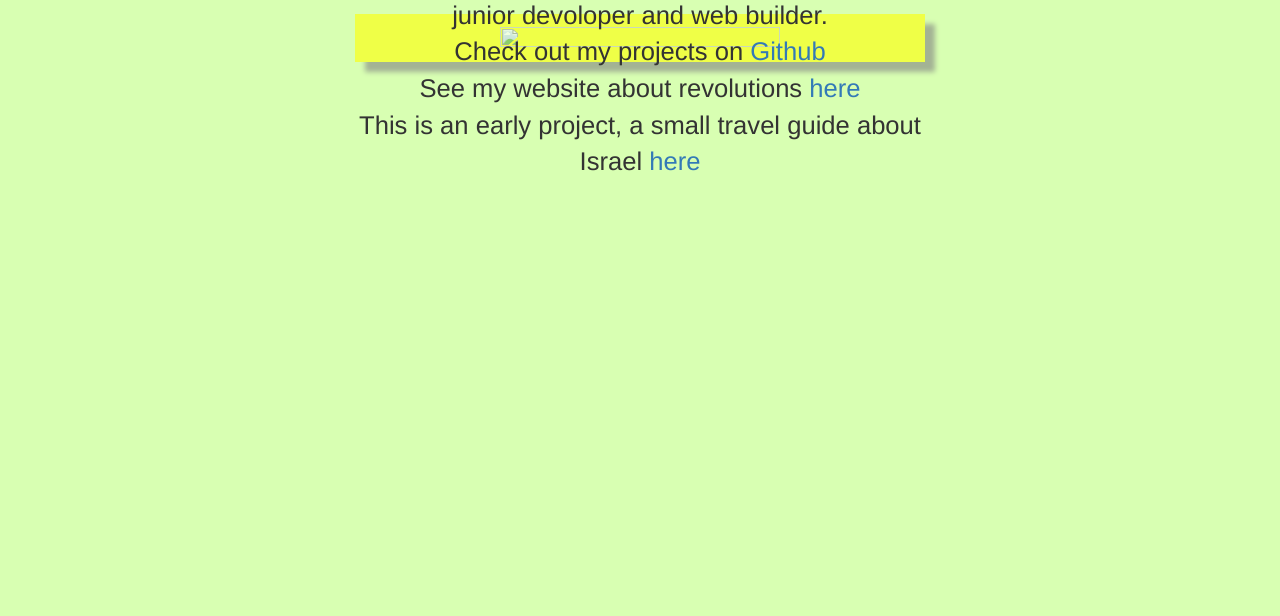
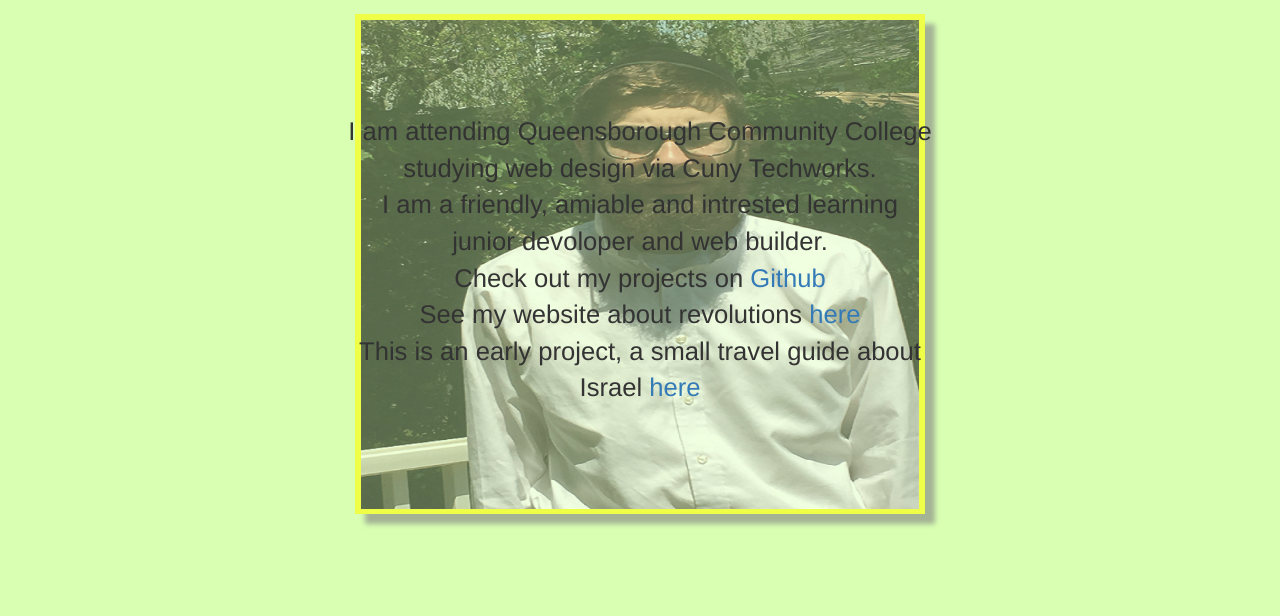
Before and after one commit to EliezerDY/Peronal-Website, a plain HTML site: page about.html in a window 1280 px wide. Shown: the part 184-800 px from the top of the page. Drawn offline with nearby package versions, Linux system fonts and the light colour scheme.

Commit message:
Add files via upload

```diff
--- a/about.html
+++ b/about.html
@@ -43,7 +43,7 @@
 <div class="container">
 <div class="image">
 
-<img src="images/photo.png">
+<img src="photo.png">
 
 <div class="center">
 
```
